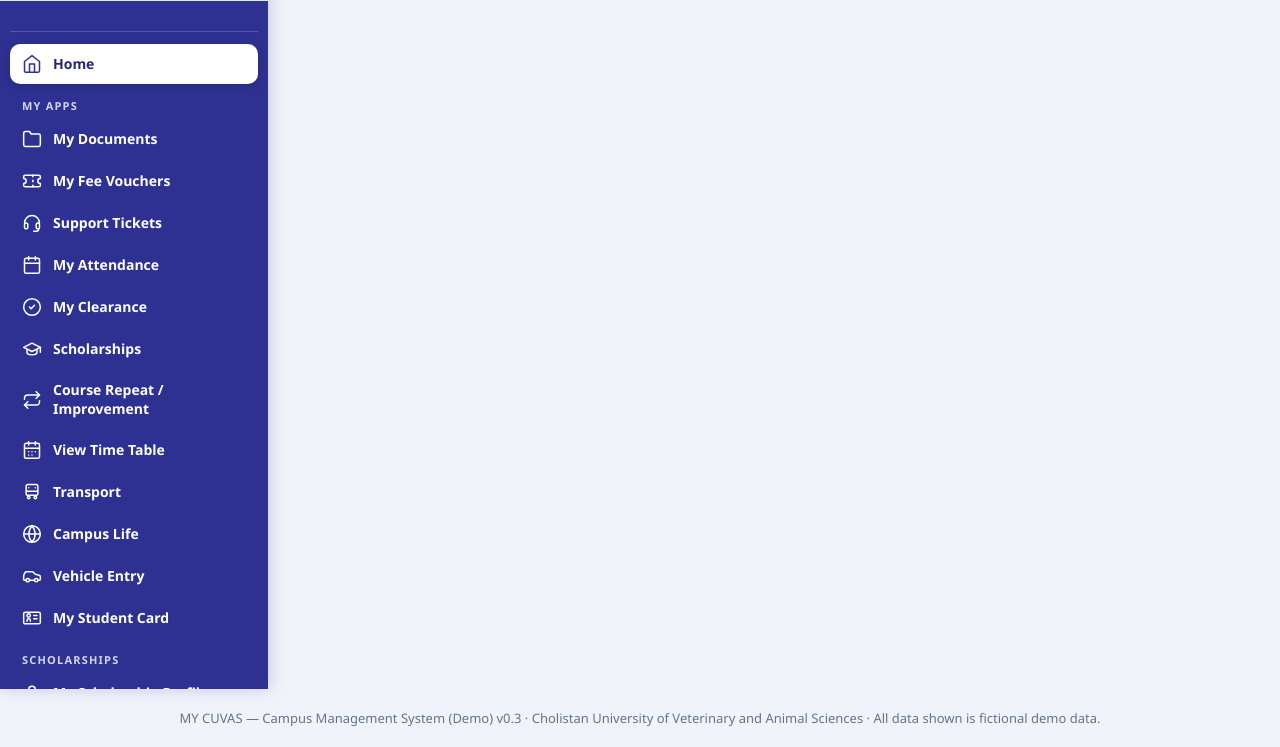
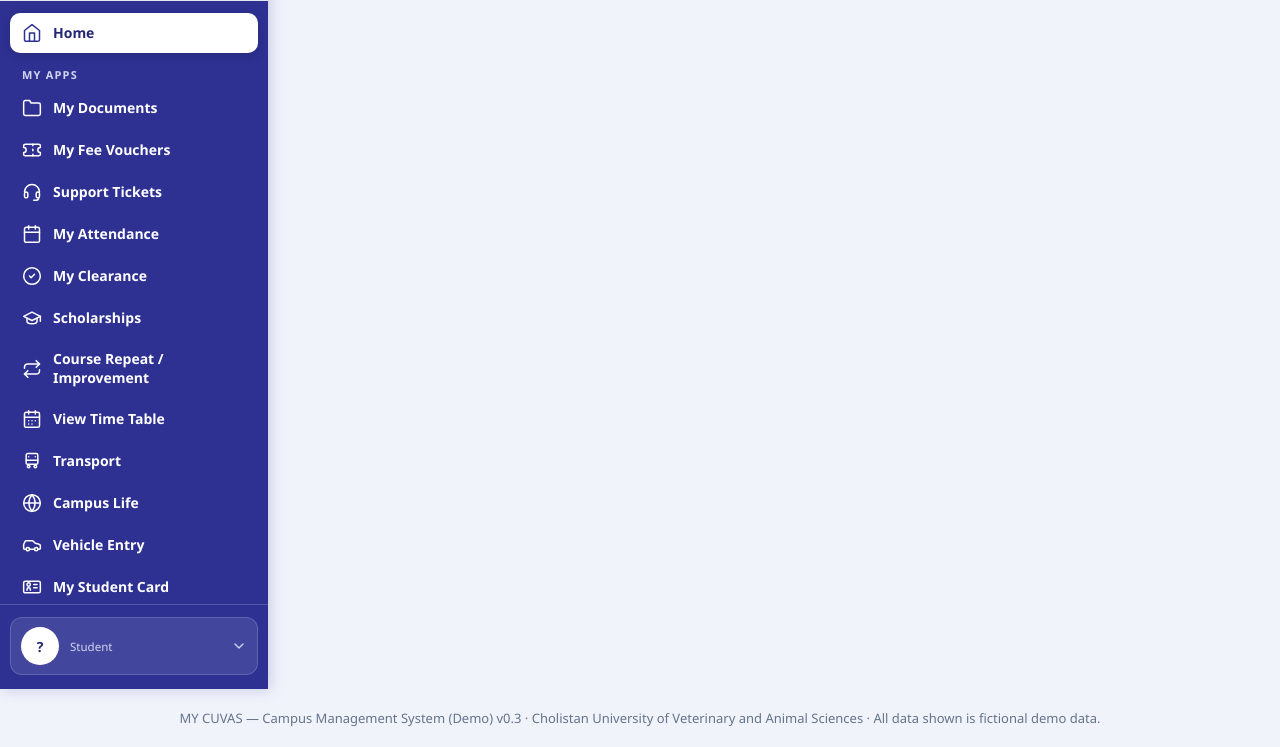
Before and after one commit to uzairareeb/cuvas-cms, a Python web app: template templates/student_base.html in a window 1280 px wide. Shown: the part 111-858 px from the top of the page. Run offline with Jinja, Linux system fonts and the light colour scheme; the template is opened without the code that fills it, so the values that code supplies are empty.

Commit message:
CUVAS CMS — Student profile moved to sidebar footer, admin style

```diff
--- a/static/student.css
+++ b/static/student.css
@@ -58,16 +58,6 @@ footer { color: var(--stu-muted); }
 .stu-nav::-webkit-scrollbar { width: 8px; }
 .stu-nav::-webkit-scrollbar-thumb { background: rgba(255, 255, 255, .22); border-radius: 8px; }
 
-/* identity block */
-.sidebar.student-sidebar .who {
-  padding: 4px 8px 14px;
-  border-bottom: 1px solid rgba(255, 255, 255, .18);
-  margin-bottom: 12px;
-}
-.sidebar.student-sidebar .avatar { background: #f2b705; color: #222; }
-.sidebar.student-sidebar .who-name { color: #fff; }
-.sidebar.student-sidebar .who-sub { color: var(--stu-tint-border); }
-
 /* group labels (exact .nav-label markup kept for v0.16 compatibility) */
 .sidebar.student-sidebar .nav-label {
   margin: 14px 12px 6px;
@@ -98,15 +88,110 @@ footer { color: var(--stu-muted); }
   color: var(--stu-dark);
   box-shadow: 0 2px 10px rgba(15, 23, 42, .22);
 }
-.sidebar.student-sidebar .stu-nav > a:last-child {
-  margin-top: 14px;
-  border-top: 1px solid rgba(255, 255, 255, .18);
-  padding-top: 14px;
-}
 .stu-ic { width: 20px; height: 20px; flex-shrink: 0; }
 .main h3 .stu-ic { vertical-align: -4px; margin-right: 6px; }
 .main p .stu-ic { vertical-align: -3px; }
 .sidebar.student-sidebar a.active .stu-ic { color: var(--stu-indigo); }
+
+/* ---- profile footer (admin pattern): pinned to the sidebar bottom,
+   avatar initials + name + program, dropdown opens upward with full
+   info + the sidebar's single Sign out control. ---- */
+.stu-side-foot {
+  padding: 12px 10px 14px;
+  border-top: 1px solid rgba(255, 255, 255, .18);
+  flex-shrink: 0;
+}
+.stu-profile { position: relative; }
+.stu-profile-btn {
+  width: 100%;
+  display: flex;
+  align-items: center;
+  gap: 11px;
+  background: rgba(255, 255, 255, .10);
+  border: 1px solid rgba(255, 255, 255, .16);
+  color: #fff;
+  border-radius: 12px;
+  padding: 9px 10px;
+  cursor: pointer;
+  font: inherit;
+  text-align: left;
+  transition: background-color .18s ease;
+}
+.stu-profile-btn:hover { background: rgba(255, 255, 255, .18); }
+.stu-avatar {
+  width: 38px;
+  height: 38px;
+  border-radius: 50%;
+  background: #fff;
+  color: var(--stu-dark);
+  display: inline-flex;
+  align-items: center;
+  justify-content: center;
+  font-weight: 800;
+  font-size: 14px;
+  flex-shrink: 0;
+}
+.stu-profile-text { display: grid; min-width: 0; flex: 1; }
+.stu-profile-name {
+  font-weight: 700;
+  font-size: 13.5px;
+  white-space: nowrap;
+  overflow: hidden;
+  text-overflow: ellipsis;
+}
+.stu-profile-role {
+  font-size: 11.5px;
+  color: var(--stu-tint-border);
+  white-space: nowrap;
+  overflow: hidden;
+  text-overflow: ellipsis;
+}
+.stu-profile-chevron {
+  width: 16px;
+  height: 16px;
+  flex-shrink: 0;
+  color: var(--stu-tint-border);
+  transition: transform .2s ease;
+}
+.stu-profile.stu-profile-open .stu-profile-chevron { transform: rotate(180deg); }
+.stu-profile-menu {
+  position: absolute;
+  left: 0;
+  right: 0;
+  bottom: calc(100% + 8px);
+  background: #fff;
+  color: var(--stu-text);
+  border: 1px solid var(--stu-line);
+  border-radius: 12px;
+  box-shadow: 0 12px 28px rgba(15, 23, 42, .22);
+  padding: 10px;
+  z-index: 30;
+}
+.stu-profile-menu[hidden] { display: none !important; }
+.stu-profile-info {
+  display: flex;
+  align-items: center;
+  gap: 10px;
+  padding: 4px 4px 10px;
+  border-bottom: 1px solid var(--stu-line);
+  margin-bottom: 8px;
+}
+.stu-profile-info .stu-avatar { background: var(--stu-indigo); color: #fff; }
+.stu-profile-info .stu-profile-name { color: var(--stu-text); }
+.stu-profile-info .stu-profile-role { color: var(--stu-muted); }
+.stu-profile-logout {
+  display: flex !important;
+  align-items: center;
+  gap: 10px;
+  color: #b91c1c !important;
+  font-weight: 600;
+  font-size: 14px;
+  border-radius: 8px;
+  padding: 9px 10px !important;
+  margin: 0 !important;
+}
+.stu-profile-logout:hover { background: #fef2f2 !important; }
+.stu-profile-logout .stu-ic { color: #b91c1c; width: 20px; height: 20px; }
 
 /* ---- main content ---- */
 .main { flex: 1; padding: 28px; min-width: 0; }
@@ -258,6 +343,6 @@ footer { color: var(--stu-muted); }
 
 @media (prefers-reduced-motion: reduce) {
   .main .toolbar, .main .card, .main .form-card, .tab-pane.active { animation: none; }
-  .grid .card, .btn, .tab-btn, .sidebar.student-sidebar a { transition: none; }
+  .grid .card, .btn, .tab-btn, .sidebar.student-sidebar a, .stu-profile-btn, .stu-profile-chevron { transition: none; }
   .grid .card:hover { transform: none; }
 }
--- a/templates/student_base.html
+++ b/templates/student_base.html
@@ -33,12 +33,6 @@
 <div class="portal-brand"><a href="{{ url_for('student_dashboard') }}" title="myCUVAS — Campus Management System"><img src="{{ url_for('mycuvas_logo') }}" width="2172" height="724" alt="myCUVAS — Campus Management System"></a></div>
 </div>
 <div class="stu-nav">
-<div class="who">{% if shell_student and shell_student.name %}{% set _np = shell_student.name.split() %}
-<div class="avatar">{{ (_np[0][0] ~ (_np[-1][0] if _np|length > 1 else ''))|upper }}</div>
-<div><div class="who-name">{{ shell_student.name }}</div>
-<div class="who-sub">{{ shell_student.registration_no }}</div>
-{% if shell_student.prog %}<div class="who-sub">{{ shell_student.prog }}</div>{% endif %}</div>
-{% else %}<div><div class="who-name">{{ session.display_name }}</div></div>{% endif %}</div>
 <a{% if active_nav == 'home' %} class="active"{% endif %} href="{{ url_for('student_dashboard') }}">{{ _ic | safe }}<path d="m3 9 9-7 9 7v11a2 2 0 0 1-2 2H5a2 2 0 0 1-2-2z"/><path d="M9 22V12h6v10"/></svg>Home</a>
 <div class="nav-label">My Apps</div>
 <a{% if active_nav == 'documents' %} class="active"{% endif %} href="{{ url_for('student_documents') }}">{{ _ic | safe }}<path d="M22 19a2 2 0 0 1-2 2H4a2 2 0 0 1-2-2V5a2 2 0 0 1 2-2h5l2 3h9a2 2 0 0 1 2 2z"/></svg>My Documents</a>
@@ -57,9 +51,63 @@
 <a{% if active_nav == 'sch_profile' %} class="active"{% endif %} href="{{ url_for('student_scholarship_profile') }}">{{ _ic | safe }}<circle cx="12" cy="8" r="4"/><path d="M4 21c0-4 3.6-6 8-6s8 2 8 6"/></svg>My Scholarship Profile</a>
 <a{% if active_nav == 'scholarships' %} class="active"{% endif %} href="{{ url_for('student_scholarships') }}">{{ _ic | safe }}<path d="M14 2H6a2 2 0 0 0-2 2v16a2 2 0 0 0 2 2h12a2 2 0 0 0 2-2V8z"/><path d="M14 2v6h6"/><path d="M16 13H8"/><path d="M16 17H8"/></svg>Apply / My Applications</a>
 <a href="{{ url_for('student_dashboard', tab='news') }}#repository">{{ _ic | safe }}<path d="M22 19a2 2 0 0 1-2 2H4a2 2 0 0 1-2-2V5a2 2 0 0 1 2-2h5l2 3h9a2 2 0 0 1 2 2z"/></svg>Document Repository</a>
-<a href="{{ url_for('logout') }}">{{ _ic | safe }}<path d="M9 21H5a2 2 0 0 1-2-2V5a2 2 0 0 1 2-2h4"/><path d="m16 17 5-5-5-5"/><path d="M21 12H9"/></svg>Sign out</a>
+</div>
+{# Admin-pattern profile footer: the student identity lives here at the
+   sidebar bottom (avatar initials, name, program) with a dropdown panel
+   carrying the full info + the sidebar's single Sign out control. The
+   former top identity block and standalone Sign out link were folded
+   into this footer; v16 only asserts the identity strings, which the
+   footer still renders, so the suite keeps passing. #}
+{% set _f = namespace(ini='?', name=session.display_name or '', sub='Student', reg='') %}
+{% if shell_student and shell_student.name %}
+{% set _np = shell_student.name.split() %}
+{% set _f.ini = (_np[0][0] ~ (_np[-1][0] if _np|length > 1 else ''))|upper %}
+{% set _f.name = shell_student.name %}
+{% set _f.sub = shell_student.prog %}
+{% set _f.reg = shell_student.registration_no %}
+{% else %}
+{% set _dn = (session.display_name or '').split() %}
+{% if _dn %}{% set _f.ini = (_dn[0][0] ~ (_dn[-1][0] if _dn|length > 1 else ''))|upper %}{% endif %}
+{% endif %}
+<div class="stu-side-foot">
+<div class="stu-profile" id="stu-profile">
+<button class="stu-profile-btn" id="stu-profile-btn" type="button" aria-haspopup="true" aria-expanded="false" title="{{ _f.name }}">
+<span class="stu-avatar" aria-hidden="true">{{ _f.ini }}</span>
+<span class="stu-profile-text"><span class="stu-profile-name">{{ _f.name }}</span>{% if _f.sub %}<span class="stu-profile-role">{{ _f.sub }}</span>{% endif %}</span>
+<svg class="stu-profile-chevron" viewBox="0 0 24 24" fill="none" stroke="currentColor" stroke-width="2" stroke-linecap="round" stroke-linejoin="round" aria-hidden="true"><path d="M6 9l6 6 6-6"/></svg>
+</button>
+<div class="stu-profile-menu" id="stu-profile-menu" hidden>
+<div class="stu-profile-info"><span class="stu-avatar" aria-hidden="true">{{ _f.ini }}</span><span class="stu-profile-text"><span class="stu-profile-name">{{ _f.name }}</span>{% if _f.sub %}<span class="stu-profile-role">{{ _f.sub }}</span>{% endif %}{% if _f.reg %}<span class="stu-profile-role">{{ _f.reg }}</span>{% endif %}</span></div>
+<a class="stu-profile-logout" href="{{ url_for('logout') }}" title="Sign out"><svg class="stu-ic" viewBox="0 0 24 24" fill="none" stroke="currentColor" stroke-width="1.8" stroke-linecap="round" stroke-linejoin="round" aria-hidden="true"><path d="M9 21H5a2 2 0 0 1-2-2V5a2 2 0 0 1 2-2h4"/><path d="m16 17 5-5-5-5"/><path d="M21 12H9"/></svg><span>Sign out</span></a>
+</div>
+</div>
 </div>
 </aside>
 <main class="main">{% block student_body %}{% endblock %}</main>
 </div>
+<script>
+(function () {
+  var prof = document.getElementById('stu-profile');
+  var btn = document.getElementById('stu-profile-btn');
+  var menu = document.getElementById('stu-profile-menu');
+  function setProfile(open) {
+    if (!menu) return;
+    menu.hidden = !open;
+    if (btn) btn.setAttribute('aria-expanded', open ? 'true' : 'false');
+    if (prof) prof.classList.toggle('stu-profile-open', open);
+  }
+  if (btn) {
+    btn.addEventListener('click', function (e) {
+      e.stopPropagation();
+      setProfile(!prof || !prof.classList.contains('stu-profile-open'));
+    });
+  }
+  document.addEventListener('click', function (e) {
+    if (prof && !prof.contains(e.target)) { setProfile(false); }
+  });
+  document.addEventListener('keydown', function (e) {
+    if (e.key === 'Escape') { setProfile(false); }
+  });
+})();
+</script>
 {% endblock %}
```
